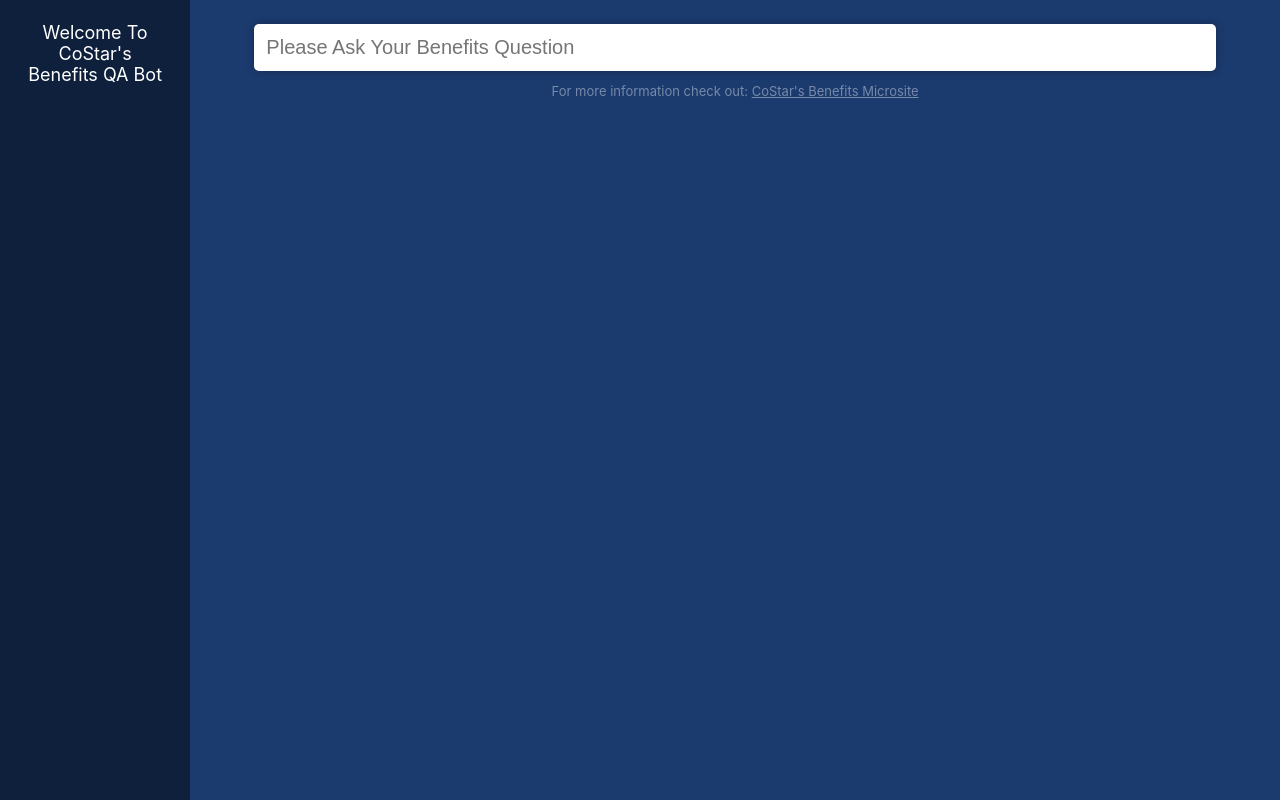
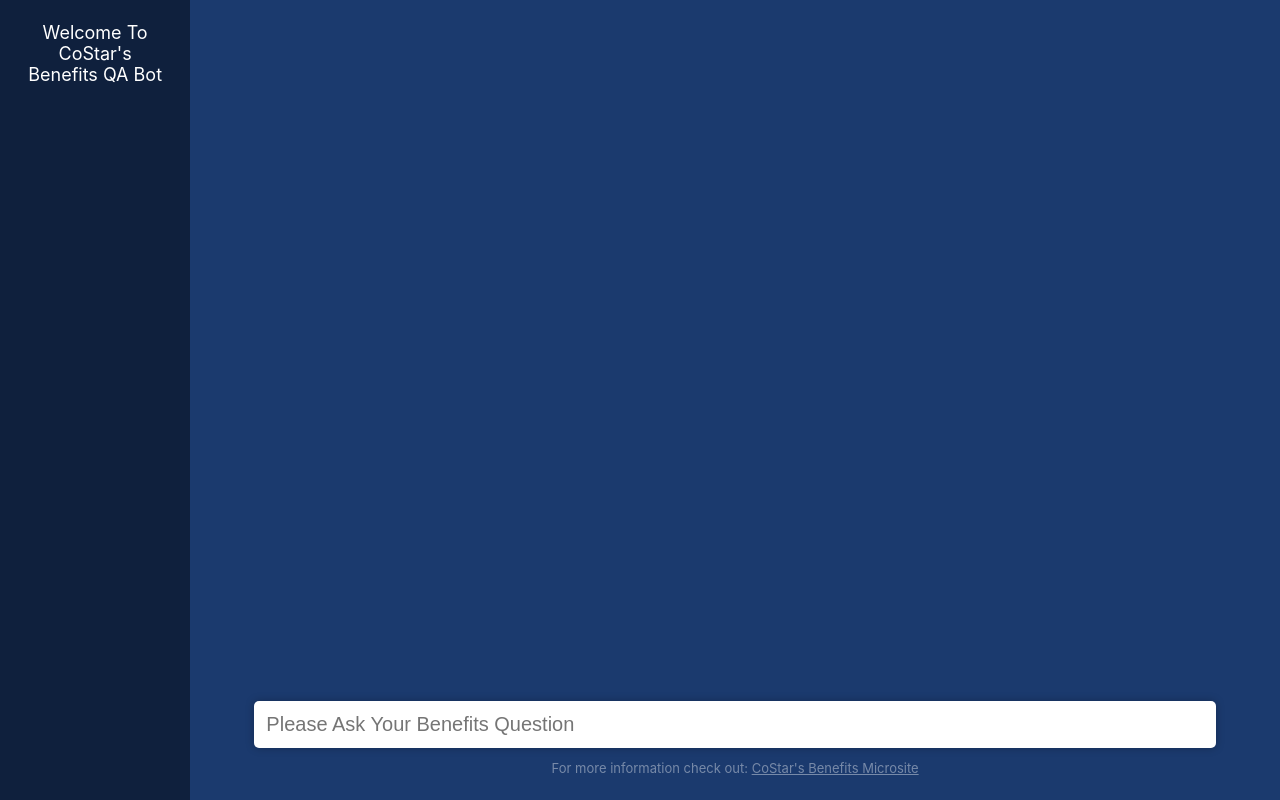
Before and after one commit to sullivanyoung/langchain-bot-fe, a React (Create React App) app: page / in a window 1280 px wide. Built offline with nearby package versions, Linux system fonts and the light colour scheme; the HTML template or start-up script is replaced by a standard one.

Commit message:
add timeout functionality for responses

```diff
--- a/src/App.css
+++ b/src/App.css
@@ -30,10 +30,12 @@
   background-color: #1b3a6e;
   height: 100%;
   width: 100%;
+  position: relative;
 }
 
 .chat-history {
   overflow: auto;
+  margin-bottom: 125px;
 }
 
 .chat-history::-webkit-scrollbar {
@@ -55,7 +57,10 @@
     #1b3a6e 100%
   );
   padding: 24px;
-  position: relative;
+  position: absolute;
+  bottom: 0;
+  right: 0;
+  left: 0;
 }
 
 .chat-input-text {
@@ -93,6 +98,7 @@
   width: 40px;
   height: 40px;
   flex-shrink: 0;
+  margin-right: 40px;
 }
 
 .message {
--- a/src/App.js
+++ b/src/App.js
@@ -33,6 +33,11 @@
         )
         .then((response) => {
           setHistory([...history, { question, answer: response.data.answer }]);
+
+          // to prevent users from asking questions in rapid succession
+          setTimeout(() => {
+            setIsLoading(false);
+          }, response.data.answer.length * 32);
         })
         .catch(() => {
           setHistory([
@@ -55,7 +60,6 @@
       // ]);
 
       document.getElementById('input-field').value = '';
-      setIsLoading(false);
     }
   };
 
@@ -67,10 +71,10 @@
         </div>
       </aside>
       <section className="chatbox">
-        <cdiv className="chat-history">
-          <Chat history={history} error={error} />
+        <div className="chat-history">
+          <Chat history={history} />
           <div ref={messagesEndRef} />
-        </cdiv>
+        </div>
         <div className="chat-input-holder">
           {!error ? (
             <input
```
